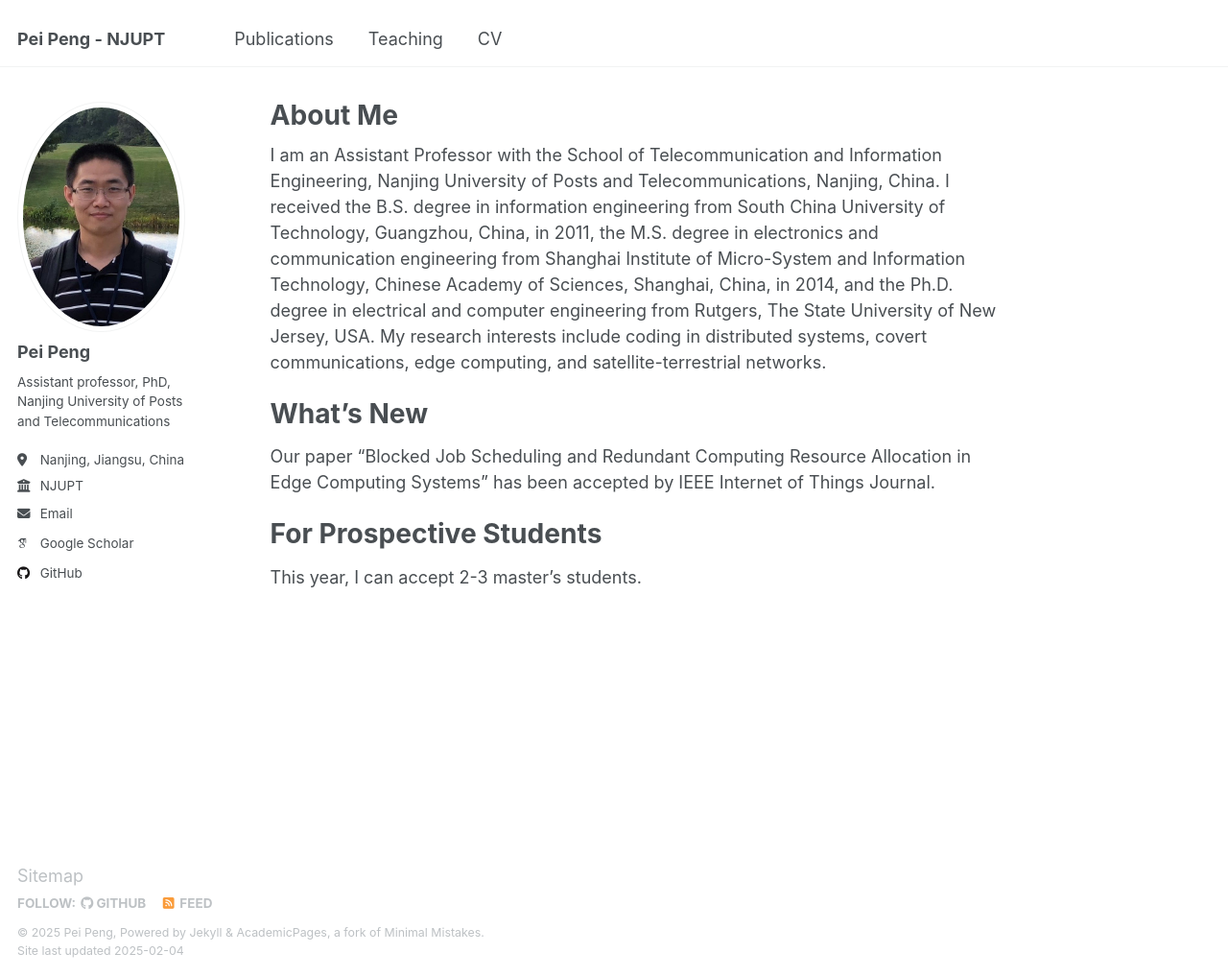
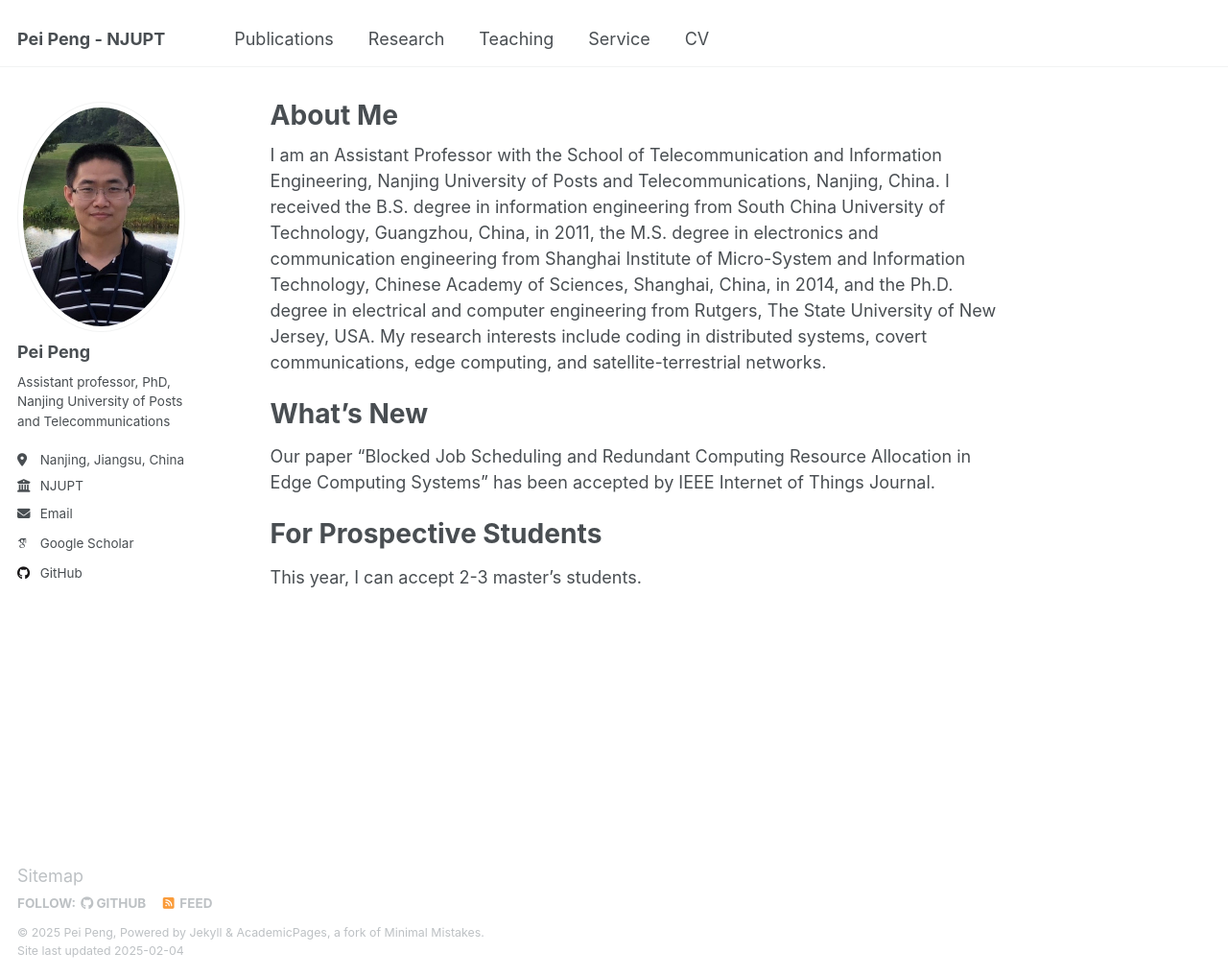
Before and after one commit to Qihuan1988/Qihuan1988.github.io, a Jekyll site: the page built from _pages/about.md, in a window 1280 px wide and 1018 px high. Shown: the whole window at 96% size. Built offline with Jekyll 4.4.1, drawn with Linux system fonts in a browser that asks for light colours; some web fonts are replaced.

Commit message:
Update navigation.yml

```diff
--- a/_data/navigation.yml
+++ b/_data/navigation.yml
@@ -8,8 +8,14 @@ main:
   - title: "Publications"
     url: /publications/
 
+  - title: "Research"
+    url: /research/
+
   - title: "Teaching"
     url: /teaching/
 
+  - title: "Service"
+    url: /service/
+
   - title: "CV"
     url: /cv/
```
